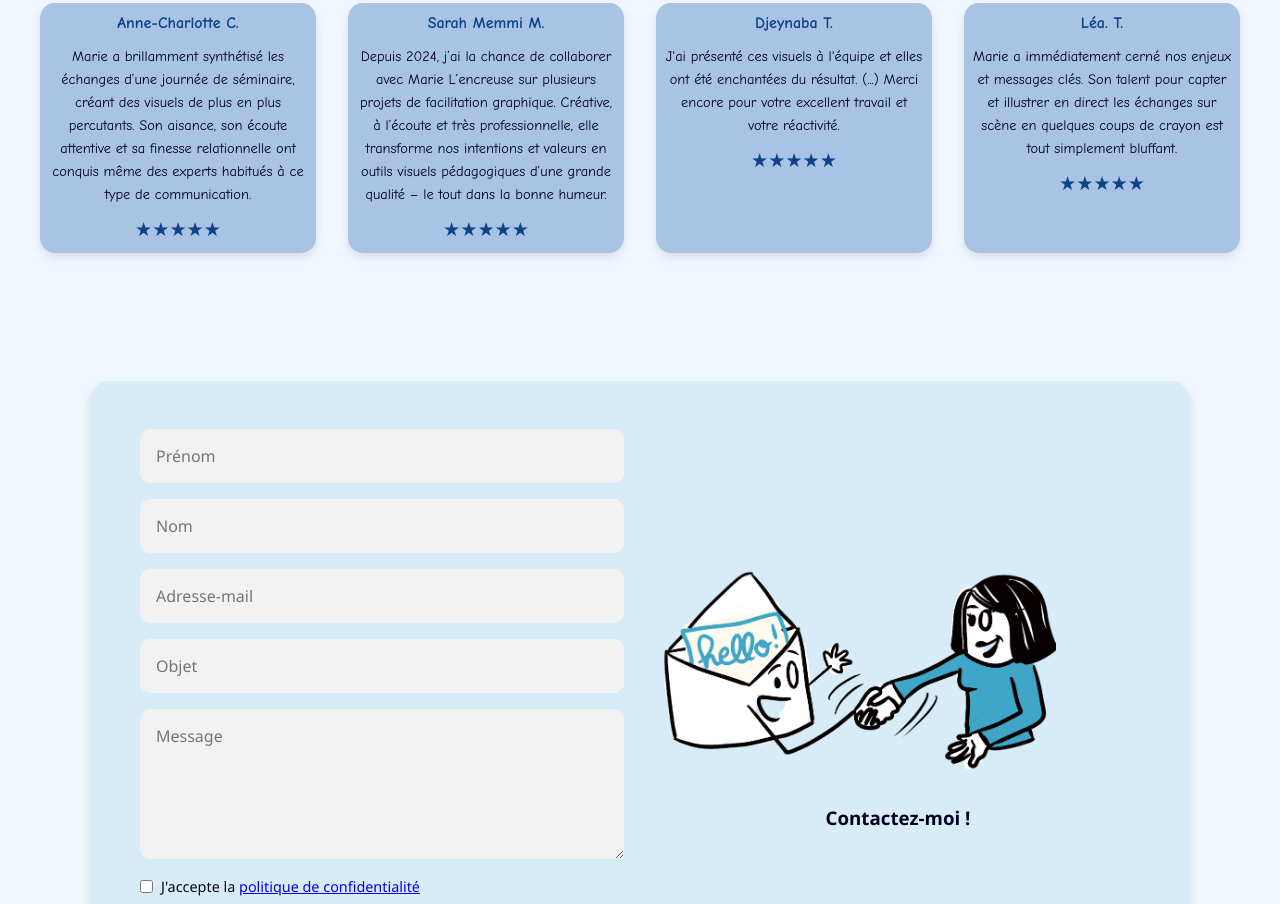
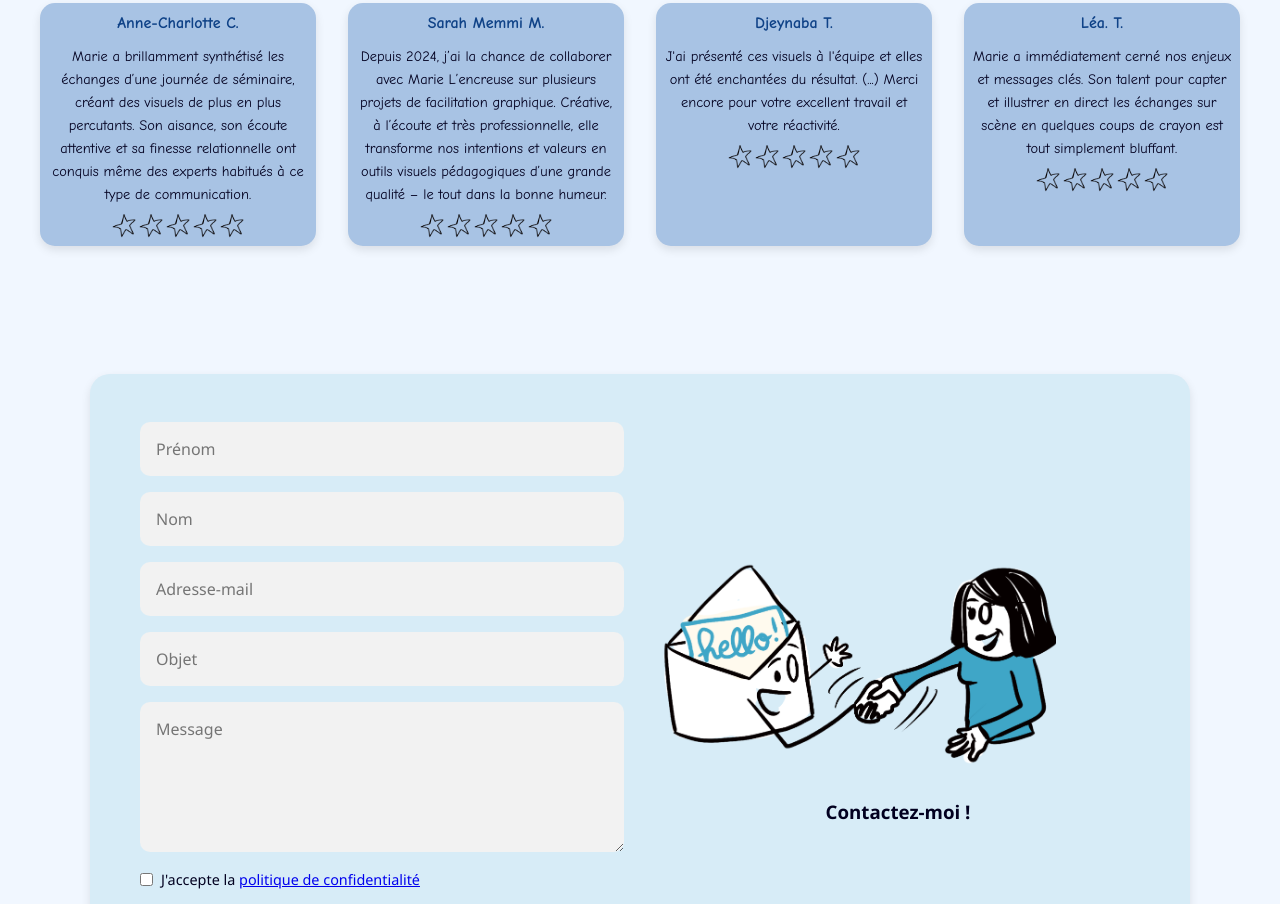
Before and after one commit to Rateur/marie, a plain HTML site: page index.html in a window 1280 px wide. Shown: the part 4003-4907 px from the top of the page. Drawn offline with Linux system fonts and the light colour scheme; a script that the page names is missing.

Commit message:
Replace text stars with image icons

```diff
--- a/css/avis.css
+++ b/css/avis.css
@@ -39,6 +39,13 @@
 }
 
 .stars {
-  font-size: 1.2rem;
-  color: #0F4287;
+  display: flex;
+  justify-content: center;
+  gap: 0.2rem;
 }
+
+.avis_star {
+  width: 24px;
+  height: 24px;
+  display: inline-block;
+}
--- a/index.html
+++ b/index.html
@@ -278,26 +278,50 @@ Avec cette approche, vos idées ne restent pas à l’état d’ébauche : elles
       <h3>Anne-Charlotte C.</h3>
       <p>Marie a brillamment synthétisé les échanges d’une journée de séminaire, créant des visuels de plus en plus percutants. Son aisance,
       son écoute attentive et sa finesse relationnelle ont conquis même des experts habitués à ce type de communication.</p>
-      <div class="stars">★★★★★</div>
+      <div class="stars">
+        <img loading="lazy" decoding="async" src="assets/avis_star.png" alt="Étoile" class="avis_star" />
+        <img loading="lazy" decoding="async" src="assets/avis_star.png" alt="Étoile" class="avis_star" />
+        <img loading="lazy" decoding="async" src="assets/avis_star.png" alt="Étoile" class="avis_star" />
+        <img loading="lazy" decoding="async" src="assets/avis_star.png" alt="Étoile" class="avis_star" />
+        <img loading="lazy" decoding="async" src="assets/avis_star.png" alt="Étoile" class="avis_star" />
+      </div>
     </div>
     <div class="avis-card">
       <h3>Sarah Memmi M.</h3>
       <p>Depuis 2024, j’ai la chance de collaborer avec Marie L’encreuse sur plusieurs projets de facilitation graphique. Créative,
         à l’écoute et très professionnelle, elle transforme nos intentions et valeurs en outils visuels pédagogiques d’une grande qualité
          – le tout dans la bonne humeur.</p>
-      <div class="stars">★★★★★</div>
+      <div class="stars">
+        <img loading="lazy" decoding="async" src="assets/avis_star.png" alt="Étoile" class="avis_star" />
+        <img loading="lazy" decoding="async" src="assets/avis_star.png" alt="Étoile" class="avis_star" />
+        <img loading="lazy" decoding="async" src="assets/avis_star.png" alt="Étoile" class="avis_star" />
+        <img loading="lazy" decoding="async" src="assets/avis_star.png" alt="Étoile" class="avis_star" />
+        <img loading="lazy" decoding="async" src="assets/avis_star.png" alt="Étoile" class="avis_star" />
+      </div>
     </div>
         <div class="avis-card">
       <h3>Djeynaba T.</h3>
       <p>J'ai présenté ces visuels à l'équipe et elles ont été enchantées du résultat. (...) Merci encore pour votre excellent travail
         et votre réactivité.</p>
-      <div class="stars">★★★★★</div>
+      <div class="stars">
+        <img loading="lazy" decoding="async" src="assets/avis_star.png" alt="Étoile" class="avis_star" />
+        <img loading="lazy" decoding="async" src="assets/avis_star.png" alt="Étoile" class="avis_star" />
+        <img loading="lazy" decoding="async" src="assets/avis_star.png" alt="Étoile" class="avis_star" />
+        <img loading="lazy" decoding="async" src="assets/avis_star.png" alt="Étoile" class="avis_star" />
+        <img loading="lazy" decoding="async" src="assets/avis_star.png" alt="Étoile" class="avis_star" />
+      </div>
     </div>
         <div class="avis-card">
       <h3>Léa. T.</h3>
       <p>Marie a immédiatement cerné nos enjeux et messages clés. Son talent pour capter et illustrer en direct les échanges sur scène en
         quelques coups de crayon est tout simplement bluffant.</p>
-      <div class="stars">★★★★★</div>
+      <div class="stars">
+        <img loading="lazy" decoding="async" src="assets/avis_star.png" alt="Étoile" class="avis_star" />
+        <img loading="lazy" decoding="async" src="assets/avis_star.png" alt="Étoile" class="avis_star" />
+        <img loading="lazy" decoding="async" src="assets/avis_star.png" alt="Étoile" class="avis_star" />
+        <img loading="lazy" decoding="async" src="assets/avis_star.png" alt="Étoile" class="avis_star" />
+        <img loading="lazy" decoding="async" src="assets/avis_star.png" alt="Étoile" class="avis_star" />
+      </div>
     </div>
   </div>
 </section>
```
